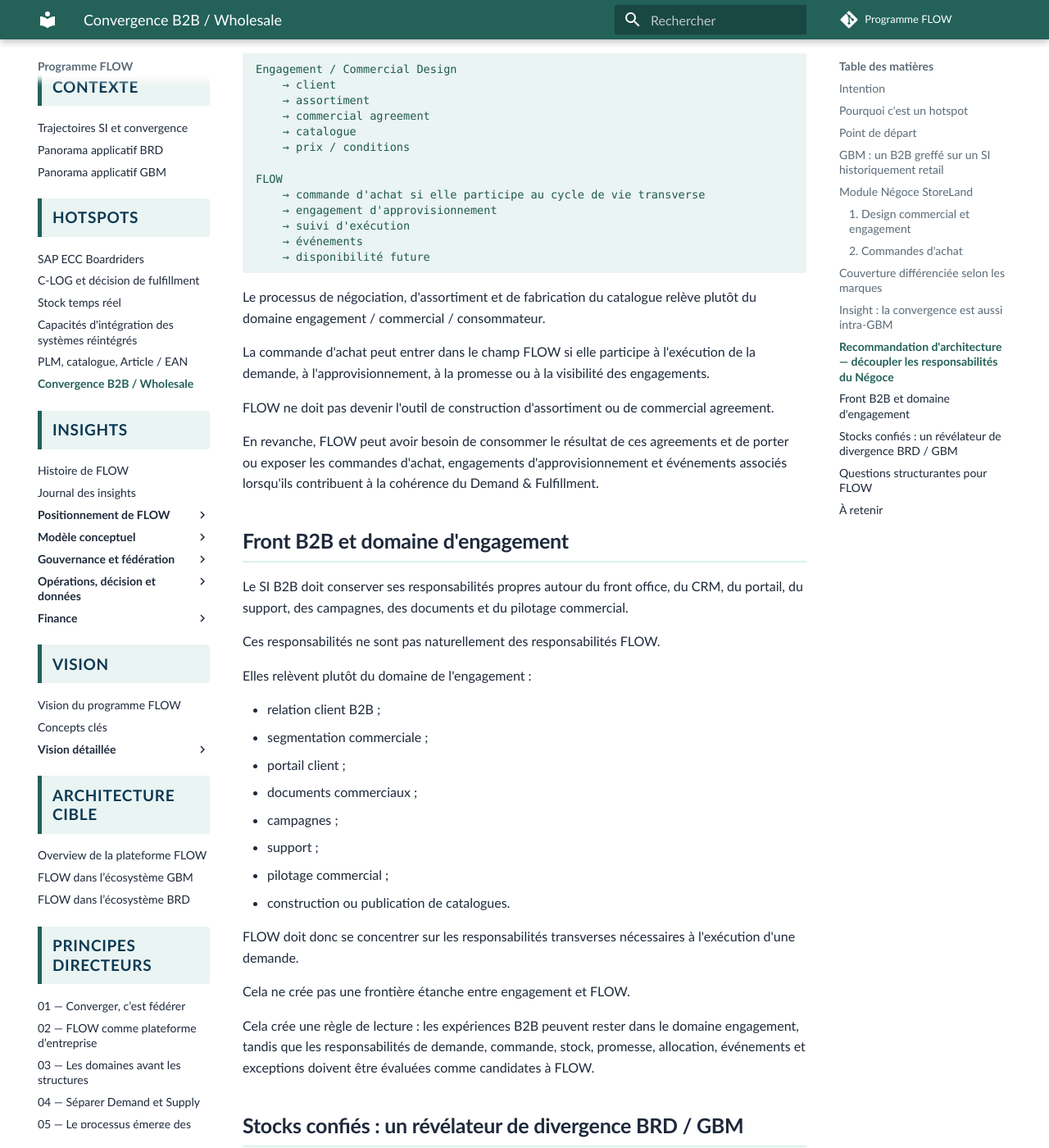
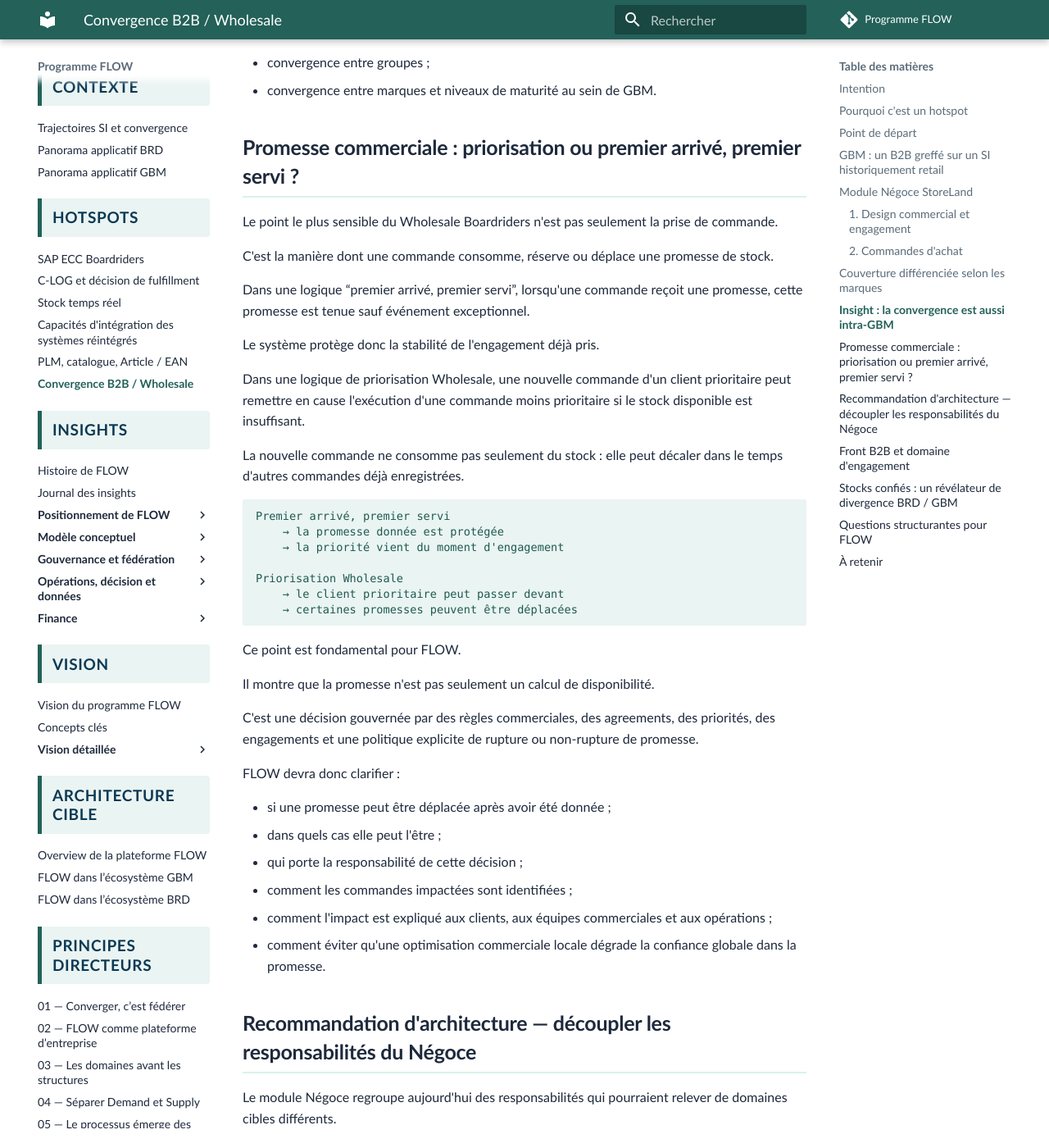
Before and after one commit to laurent-sintes/FLOW-Program, an MkDocs documentation site: the page built from docs/hotspots/convergence-b2b-wholesale.md, in a window 1280 px wide and 1400 px high, scrolled down 4765 px. Shown: the whole window at 82% size. Built offline with MkDocs 1.6.1 and Material for MkDocs 9.7.7, drawn with Linux system fonts in a browser that asks for light colours; comment, search, counter and statistics services are not loaded; some of the changed text lies outside the part shown.

Commit message:
Aligner le hotspot Wholesale sur la promesse commerciale

````diff
--- a/docs/hotspots/convergence-b2b-wholesale.md
+++ b/docs/hotspots/convergence-b2b-wholesale.md
@@ -1,4 +1,4 @@
-# Convergence B2B / Wholesale
+# Convergence B2B / Wholesale et promesse commerciale
 
 ## Intention
 
@@ -32,9 +32,19 @@
 - finance, documents et fulfillment ;
 - convergence BRD / GBM et convergence intra-GBM.
 
+Mais le sujet le plus structurant est celui de la <span class="flow-keyword">promesse commerciale</span>.
+
+Le Wholesale Boardriders repose sur une logique de priorisation des meilleurs clients, alors que Beaumanoir porte davantage une logique “premier arrivé, premier servi”.
+
+Ces deux approches ne produisent pas le même comportement lorsque le stock est insuffisant.
+
 Ce hotspot révèle donc une question centrale :
 
-> Quelles responsabilités B2B doivent être fédérées dans FLOW, et lesquelles doivent rester dans les domaines d'engagement, Finance, Supply ou systèmes spécialisés ?
+> Une promesse donnée à un client peut-elle être déplacée pour servir un client plus prioritaire ?
+
+Cette question dépasse le B2B.
+
+Elle touche directement au rôle de FLOW : gouverner la demande, la promesse, l'allocation, les règles de priorité et la cohérence du fulfillment.
 
 ## Point de départ
 
@@ -167,6 +177,45 @@
 - convergence entre groupes ;
 - convergence entre marques et niveaux de maturité au sein de GBM.
 
+## Promesse commerciale : priorisation ou premier arrivé, premier servi ?
+
+Le point le plus sensible du Wholesale Boardriders n'est pas seulement la prise de commande.
+
+C'est la manière dont une commande consomme, réserve ou déplace une promesse de stock.
+
+Dans une logique “premier arrivé, premier servi”, lorsqu'une commande reçoit une promesse, cette promesse est tenue sauf événement exceptionnel.
+
+Le système protège donc la stabilité de l'engagement déjà pris.
+
+Dans une logique de priorisation Wholesale, une nouvelle commande d'un client prioritaire peut remettre en cause l'exécution d'une commande moins prioritaire si le stock disponible est insuffisant.
+
+La nouvelle commande ne consomme pas seulement du stock : elle peut décaler dans le temps d'autres commandes déjà enregistrées.
+
+```text
+Premier arrivé, premier servi
+    → la promesse donnée est protégée
+    → la priorité vient du moment d'engagement
+
+Priorisation Wholesale
+    → le client prioritaire peut passer devant
+    → certaines promesses peuvent être déplacées
+```
+
+Ce point est fondamental pour FLOW.
+
+Il montre que la promesse n'est pas seulement un calcul de disponibilité.
+
+C'est une décision gouvernée par des règles commerciales, des agreements, des priorités, des engagements et une politique explicite de rupture ou non-rupture de promesse.
+
+FLOW devra donc clarifier :
+
+- si une promesse peut être déplacée après avoir été donnée ;
+- dans quels cas elle peut l'être ;
+- qui porte la responsabilité de cette décision ;
+- comment les commandes impactées sont identifiées ;
+- comment l'impact est expliqué aux clients, aux équipes commerciales et aux opérations ;
+- comment éviter qu'une optimisation commerciale locale dégrade la confiance globale dans la promesse.
+
 ## Recommandation d'architecture — découpler les responsabilités du Négoce
 
 Le module Négoce regroupe aujourd'hui des responsabilités qui pourraient relever de domaines cibles différents.
@@ -184,6 +233,8 @@
 FLOW
     → commande d'achat si elle participe au cycle de vie transverse
     → engagement d'approvisionnement
+    → promesse commerciale
+    → allocation et priorisation
     → suivi d'exécution
     → événements
     → disponibilité future
@@ -195,7 +246,7 @@
 
 FLOW ne doit pas devenir l'outil de construction d'assortiment ou de commercial agreement.
 
-En revanche, FLOW peut avoir besoin de consommer le résultat de ces agreements et de porter ou exposer les commandes d'achat, engagements d'approvisionnement et événements associés lorsqu'ils contribuent à la cohérence du Demand & Fulfillment.
+En revanche, FLOW peut avoir besoin de consommer le résultat de ces agreements et de porter ou exposer les commandes d'achat, engagements d'approvisionnement, promesses, allocations, priorisations et événements associés lorsqu'ils contribuent à la cohérence du Demand & Fulfillment.
 
 ## Front B2B et domaine d'engagement
 
@@ -218,7 +269,7 @@
 
 Cela ne crée pas une frontière étanche entre engagement et FLOW.
 
-Cela crée une règle de lecture : les expériences B2B peuvent rester dans le domaine engagement, tandis que les responsabilités de demande, commande, stock, promesse, allocation, événements et exceptions doivent être évaluées comme candidates à FLOW.
+Cela crée une règle de lecture : les expériences B2B peuvent rester dans le domaine engagement, tandis que les responsabilités de demande, commande, stock, promesse, allocation, priorisation, événements et exceptions doivent être évaluées comme candidates à FLOW.
 
 ## Stocks confiés : un révélateur de divergence BRD / GBM
 
@@ -234,6 +285,9 @@
 
 Le sujet B2B / Wholesale conduit à plusieurs questions :
 
+- La promesse commerciale est-elle ferme dès qu'elle est donnée, ou peut-elle être déplacée selon une priorité client ?
+- Qui décide qu'un client prioritaire peut passer devant une commande déjà promise ?
+- Comment FLOW doit-il tracer et expliquer les commandes impactées par une priorisation ?
 - La commande d'achat B2B / Négoce doit-elle être une capacité FLOW lorsqu'elle participe au cycle de vie transverse d'une demande ou d'un engagement ?
 - La négociation, l'assortiment et le catalogue doivent-ils rester dans le domaine engagement ?
 - Quelles responsabilités du module Négoce doivent être généralisées à toutes les marques GBM ?
@@ -247,10 +301,14 @@
 
 Le B2B / Wholesale ne doit pas être absorbé en bloc dans FLOW.
 
-FLOW doit reprendre ou exposer les capacités nécessaires au fulfillment : stock, promesse, allocation, commande, exécution, retour, réintégration et événements.
+FLOW doit reprendre ou exposer les capacités nécessaires au fulfillment : stock, promesse, allocation, priorisation, commande, exécution, retour, réintégration et événements.
 
 Le SI B2B doit conserver ses responsabilités propres de front office, CRM, portail client, support, campagnes, documents et pilotage commercial.
 
 Le module Négoce StoreLand est un bon révélateur : il regroupe aujourd'hui des responsabilités de design commercial et des responsabilités d'achat / exécution qui pourraient être séparées dans la cible.
 
+Le point décisif est la promesse commerciale : Boardriders et Beaumanoir ne portent pas spontanément la même philosophie entre priorisation client et “premier arrivé, premier servi”.
+
+FLOW devra rendre cette politique explicite, gouvernée, traçable et explicable, car elle conditionne directement la confiance dans la promesse client.
+
 Enfin, la convergence ne se limite pas à BRD et GBM. Elle doit aussi traiter les écarts de maturité entre marques GBM, notamment entre les marques premium outillées par le module Négoce et les autres marques encore opérées de manière plus manuelle.
````
